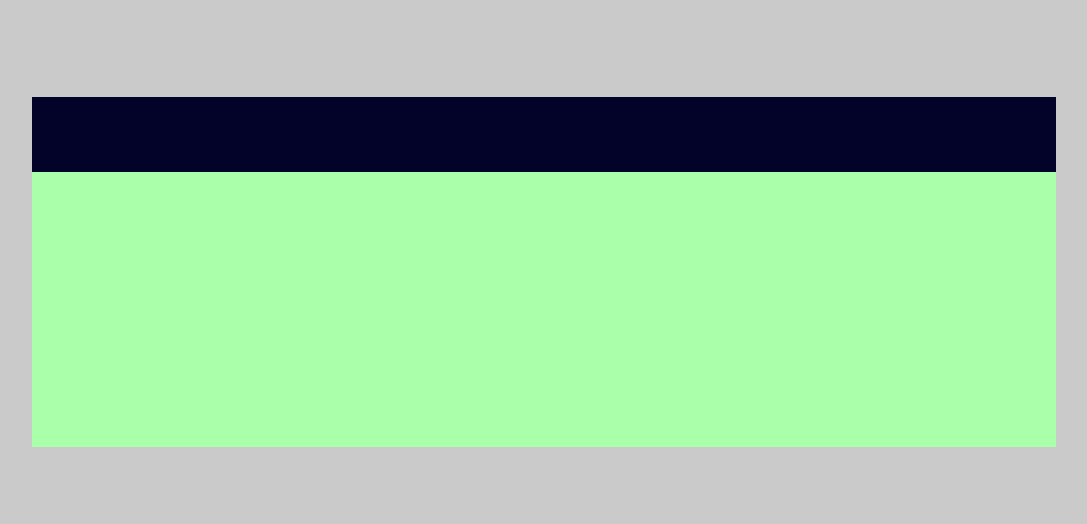
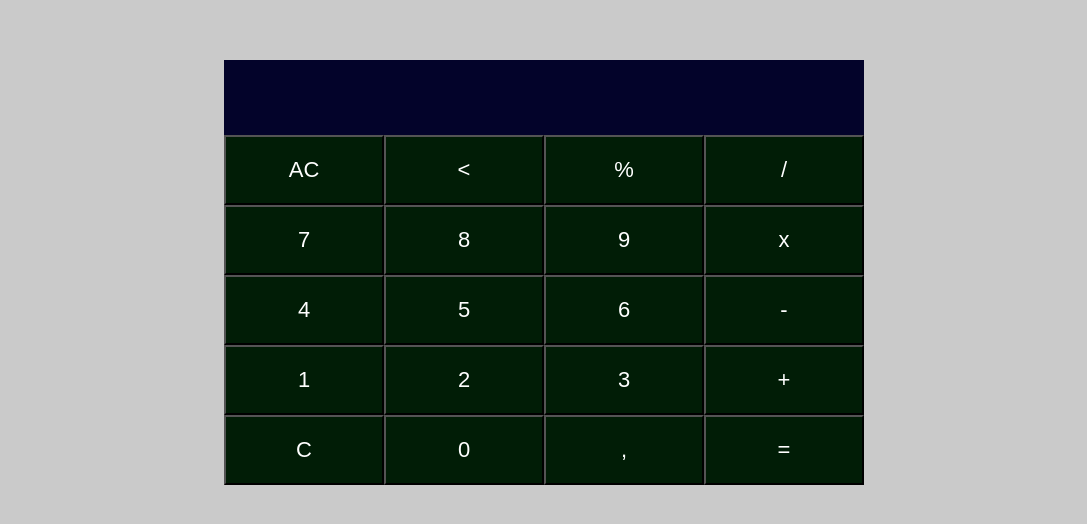
Before and after one commit to johnannysker/calculadora, a React (Create React App) app: page / in a window 1280 px wide. Shown: the part 128-652 px from the top of the page, without its empty margins (96-1183 px from the left). Built offline with nearby package versions, Linux system fonts and the light colour scheme.

Commit message:
Add linhas e colunas das teclas

```diff
--- a/src/App.js
+++ b/src/App.js
@@ -1,4 +1,4 @@
-import { Container, Content } from "./styles";
+import { Container, Content, Row, Column } from "./styles";
 import Input from './components/Input';
 import Button from './components/Buttons';
 
@@ -7,6 +7,36 @@ const App = () => {
     <Container>
       <Content>
         <Input />
+        <Row>
+          <Button label="AC"/>
+          <Button label="<"/>
+          <Button label="%"/>
+          <Button label="/"/>
+        </Row>
+        <Row>
+          <Button label="7"/>
+          <Button label="8"/>
+          <Button label="9"/>
+          <Button label="x"/>
+        </Row>
+        <Row>
+          <Button label="4"/>
+          <Button label="5"/>
+          <Button label="6"/>
+          <Button label="-"/>
+        </Row>
+        <Row>
+          <Button label="1"/>
+          <Button label="2"/>
+          <Button label="3"/>
+          <Button label="+"/>
+        </Row>
+        <Row>
+          <Button label="C"/>
+          <Button label="0"/>
+          <Button label=","/>
+          <Button label="="/>
+        </Row>
       </Content>
     </Container>
   );
--- a/src/components/Buttons/index.js
+++ b/src/components/Buttons/index.js
@@ -1,8 +1,10 @@
-const Button = () => {
+import { ButtonContainer } from "./style";
+
+const Button = ({label, onclick}) => {
     return (
-      <div className="Button">
-
-      </div>
+      <ButtonContainer onClick={onclick}>
+        {label}
+      </ButtonContainer>
     );
   }
 
--- a/src/components/Buttons/style.js
+++ b/src/components/Buttons/style.js
@@ -1 +1,11 @@
 import styled from 'styled-components';
+
+export const ButtonContainer = styled.button`
+    padding: 20px;
+    border: 1px dolid #CDCDCD;
+    background-color: #011D06;
+    color: #FFFFFF;
+    font-size: 22px;
+    font-weight: 700px;
+    flex: 1;
+`
--- a/src/styles.js
+++ b/src/styles.js
@@ -12,8 +12,19 @@ export const Container = styled.div`
 
 export const Content = styled.div`
     background-color: #AAFFAA;
-    width: 80%;
-    min-height: 350px;
-
+    width: 50%;
 
 `
+
+export const Row = styled.div`
+    display: flex;
+    flex-direction: row;
+    justify-content: space-between;
+    align-items: center;
+`
+export const Column = styled.div`
+    display: flex;
+    flex-direction: column;
+    justify-content: space-between;
+    align-items: center;
+`
```
